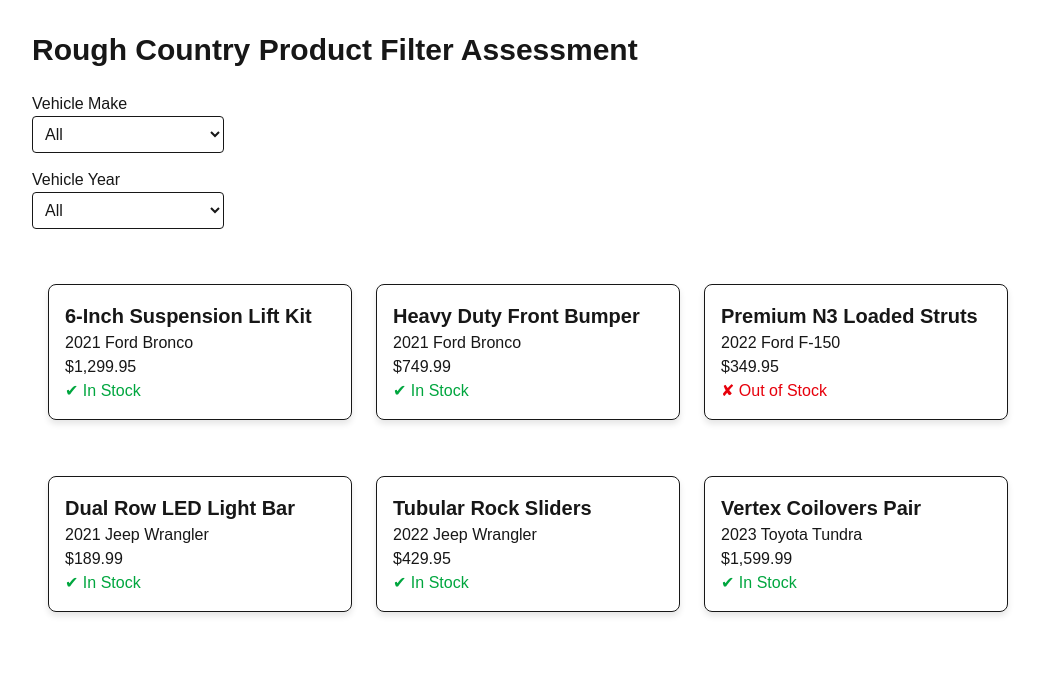
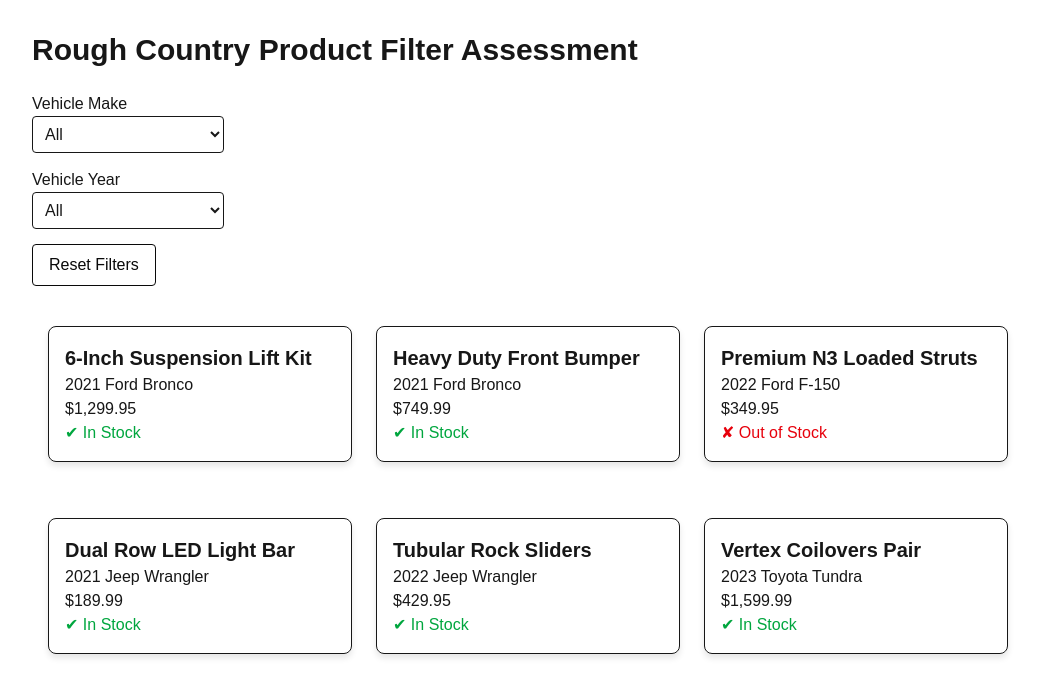
Before and after one commit to JayPTucker/rough-country-filter, a Next.js app: page / in a window 1280 px wide. Shown: the top 696 px of the page, without its empty margins (128-1167 px from the left). Built offline with nearby package versions, Linux system fonts and the light colour scheme.

Commit message:
Adjusted CSS + Reset Btn
- Reset button fully implemented w/ CSS added

```diff
--- a/app/globals.css
+++ b/app/globals.css
@@ -38,6 +38,40 @@
   color: var(--foreground);
   font-size: 1rem;
   margin-bottom: 15px;
+  transition: all 0.1s ease-in-out !important;
+}
+
+.vehicleMakeSelect:hover, .vehicleYearSelect:hover, .vehicleMakeSelect:focus, .vehicleYearSelect:focus {
+  outline: none;
+  border-color: red;
+  box-shadow: 0 0 5px red;
+}
+
+.resetBtnEnable {
+  background-color: var(--background);
+  color: var(--foreground);
+  border: 1px solid  var(--foreground);
+  padding: 8px 16px;
+  border-radius: 4px;
+  cursor: pointer;
+  width: 20% !important;
+  transition: all 0.2s ease-in-out !important;
+}
+
+.resetBtnEnable:hover {
+  background-color: rgba(255, 0, 0, 0.189);
+  color: red;
+  border: 1px solid  red;
+  transition: all 0.2s ease-in-out !important;
+}
+
+.resetBtnDisable {
+  background-color: var(--background);
+  color: color-mix(in srgb, var(--foreground) 40%, black);
+  border: 1px solid color-mix(in srgb, var(--foreground) 40%, black) !important;
+  padding: 8px 16px;
+  border-radius: 4px;
+  cursor: not-allowed;
 }
 
 .productCard {
@@ -62,3 +96,27 @@
 }
 
 /*  ========================================================== */
+/* ANIMATION CSS */
+/*  ========================================================== */
+
+@keyframes shatter {
+  0% {
+    transform: scale(1) rotate(0deg);
+    opacity: 1;
+    filter: blur(0);
+  }
+
+  40% {
+    transform: scale(1.05) rotate(-2deg);
+  }
+
+  100% {
+    transform: scale(0.2) rotate(15deg);
+    opacity: 0;
+    filter: blur(8px);
+  }
+}
+
+.shatter {
+  animation: shatter .35s ease forwards;
+}
--- a/app/page.tsx
+++ b/app/page.tsx
@@ -28,6 +28,11 @@
     return matchesMake && matchesYear;
   });
 
+  const resetButton = () => {
+    setSelectedMake("All");
+    setSelectedYear("All");
+  };
+
 
   return (
     <main className="max-w-5xl mx-auto p-8">
@@ -43,6 +48,7 @@
         setSelectedMake={setSelectedMake}
         selectedYear={selectedYear}
         setSelectedYear={setSelectedYear}
+        resetFilters={resetButton}
       />
 
       {/* Display the filtered products using the ProductList component */}
--- a/components/Filter.tsx
+++ b/components/Filter.tsx
@@ -6,6 +6,7 @@
   setSelectedMake: (make: string) => void;
   selectedYear?: string;
   setSelectedYear?: (year: string) => void;
+  resetFilters: () => void;
 }
 
 // Filter component to allow users to select a vehicle make for filtering products
@@ -15,9 +16,18 @@
   setSelectedMake,
   selectedYear,
   setSelectedYear,
+  resetFilters,
 
 }: FilterProps) {
 
+    // .map() method is used to create a new array of unique vehicle makes and years from the
+    // MOCK_PRODUCTS data. The "All" option is added to the beginning of each array to allow
+    // users to select all makes or years.
+    // new Set is a collection of unique values, so it is used to remove duplicates from the array of makes and years.
+    // Since set is not an array we have to convert it back into one with the spread operator (...).
+    // The spread operator is used to spread the values of the Set into a new array.
+    // Then "All" is added to the beginning of the array using the spread operator again.
+    // This allows users to select all makes or years.
     const makes = [
         "All",
         ...new Set(MOCK_PRODUCTS.map((product) => product.make)),
@@ -71,6 +81,20 @@
                 </option>
             ))}
         </select>
+
+        <br></br>
+
+        {/* Custom button so we can have it automatically change class based on the state */}
+        <button
+        onClick={resetFilters}
+        className={`resetButton ${selectedMake === "All" && selectedYear === "All" ? "resetBtnDisable" : "resetBtnEnable"}`}
+        disabled={selectedMake === "All" && selectedYear === "All"}
+        >
+            Reset Filters
+        </button>
+
+
+
     </div>
   );
 }
```
Also changed, not shown: 1 other file (tests, documents, lock files or other folders).
